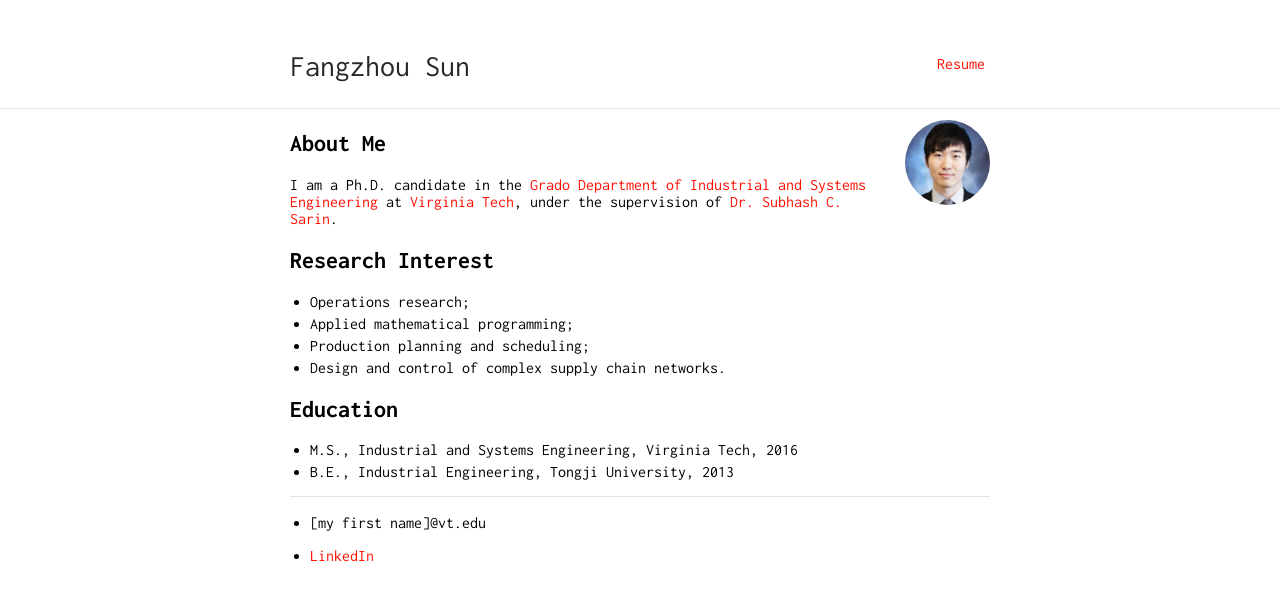
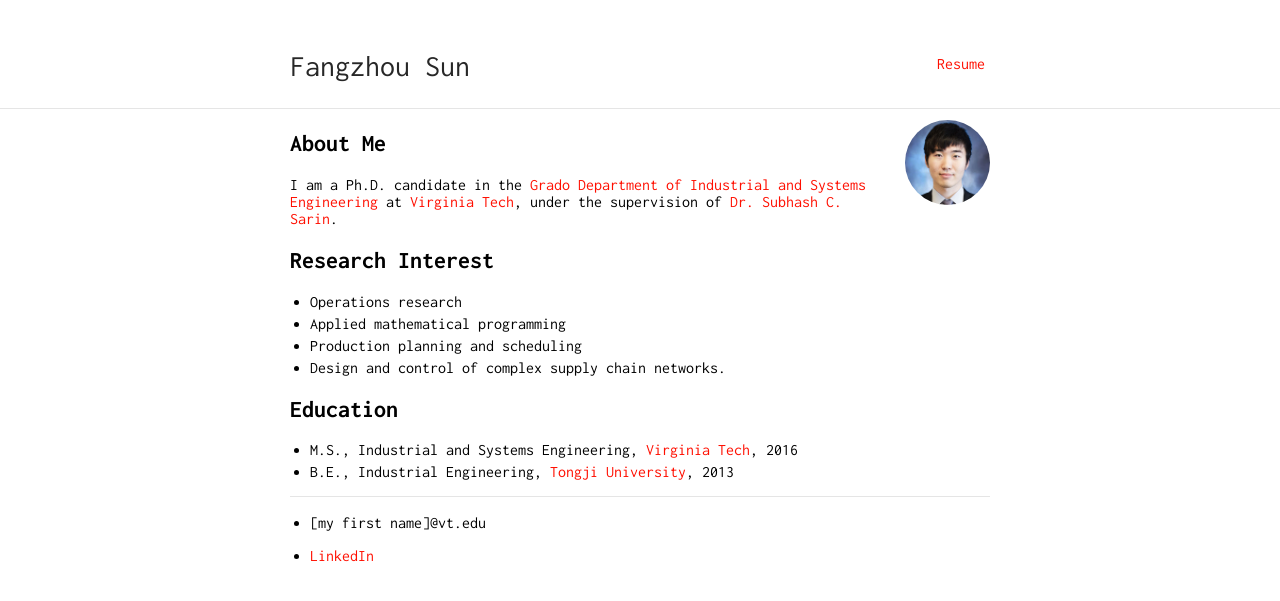
Before and after one commit to fzsun/AcademicPage, a Jekyll site: the page built from index.md, in a window 1280 px wide. Shown: the top 601 px of the page. Built offline with Jekyll 4.4.1, drawn with Linux system fonts in a browser that asks for light colours; some of the changed lines change nothing that is shown.

Commit message:
Add links

```diff
--- a/index.md
+++ b/index.md
@@ -11,15 +11,15 @@ I am a Ph.D. candidate in the [Grado Department of Industrial and Systems Engine
 
 ## Research Interest
 
-* Operations research;
-* Applied mathematical programming;
-* Production planning and scheduling;
+* Operations research
+* Applied mathematical programming
+* Production planning and scheduling
 * Design and control of complex supply chain networks.
 
 ## Education
 
-* M.S., Industrial and Systems Engineering, Virginia Tech, 2016
-* B.E., Industrial Engineering, Tongji University, 2013
+* M.S., Industrial and Systems Engineering, [Virginia Tech](http://www.vt.edu/), 2016
+* B.E., Industrial Engineering, [Tongji University](http://www.tongji.edu.cn/), 2013
 
 ---
 
```
